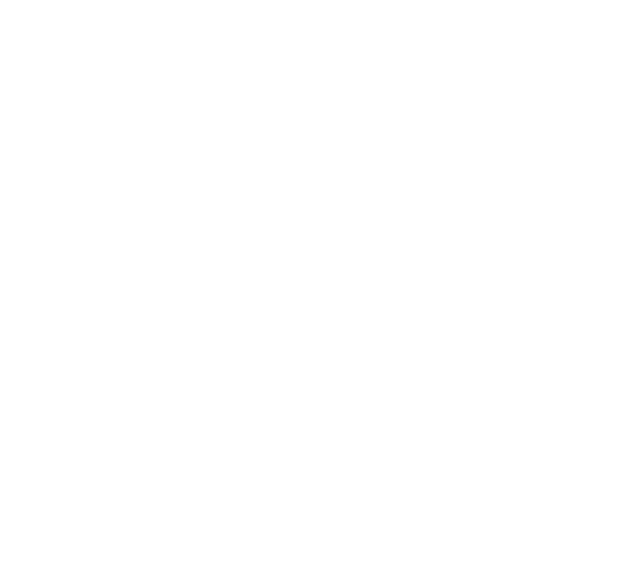
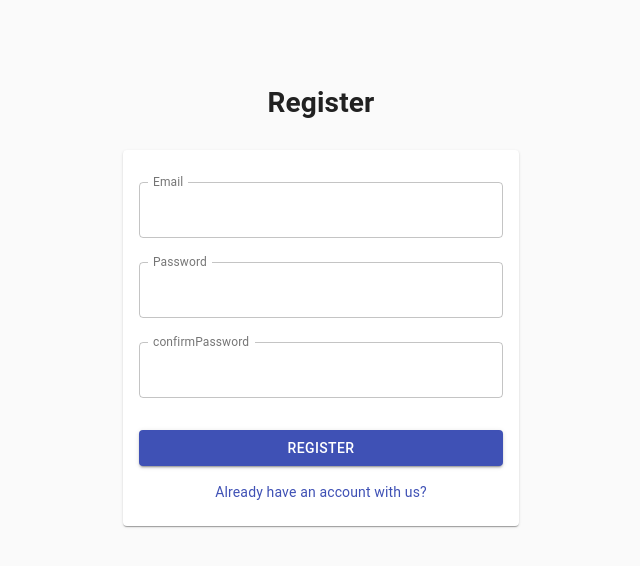
Before and after one commit to BrainBeatsUCF/brainbeats-web, a React (Create React App) app: page /register in a window 1280 px wide. Shown: the top 566 px of the page, without its empty margins (319-959 px from the left). Built offline with nearby package versions, Linux system fonts and the light colour scheme.

Commit message:
Added register page with form validation

```diff
--- a/src/components/LoginForm.tsx
+++ b/src/components/LoginForm.tsx
@@ -122,7 +122,7 @@
         </Container>
         <br></br>
         <Container  maxWidth="xs">
-          <Link href="#" variant="body2">
+          <Link href="register" variant="body2">
             {"Create Account"}
           </Link>
         </Container>
--- a/src/routes/index.tsx
+++ b/src/routes/index.tsx
@@ -5,12 +5,14 @@
     Switch,
   } from 'react-router-dom';
 import Login from '../views/Login';
+import Register from '../views/Register';
 
 const Routes = (): JSX.Element => {
     return (
       <BrowserRouter>
         <Switch>
           <Route path="/login" component={Login} />
+          <Route path="/register" component={Register} />
         </Switch>
       </BrowserRouter>
     )
--- a/src/views/Register.tsx
+++ b/src/views/Register.tsx
@@ -1,7 +1,7 @@
 import * as React from 'react';
 import RegisterForm from '../components/RegisterForm';
 
-const LoginPage: React.FC = () => {
+const RegisterPage: React.FC = () => {
     return (
       <>
         <RegisterForm />
@@ -9,4 +9,4 @@
     );
   };
 
-export default LoginPage;
+export default RegisterPage;
```
